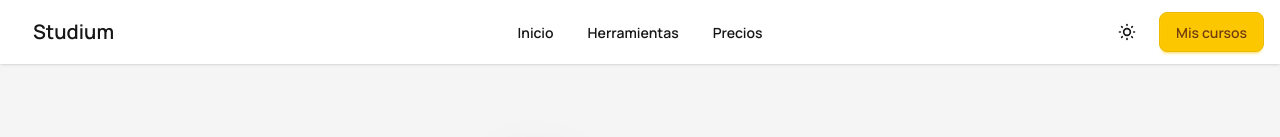
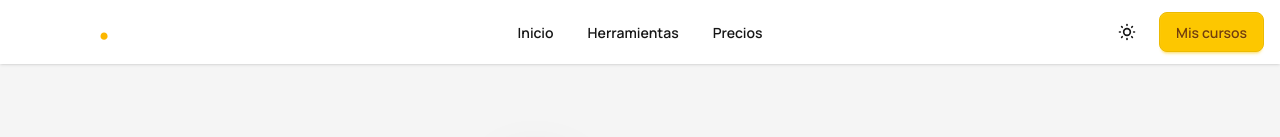
Before and after one commit to yuseflc/studium, a Next.js app: page / in a window 1280 px wide. Shown: the top 137 px of the page. Built offline with nearby package versions, Linux system fonts and the light colour scheme; a web font is replaced by a local one.

Commit message:
[Update] Studium .svg modo oscuro
Falta añadir un .svg negro para que sea visible en el modo claro

```diff
--- a/src/components/ui/Navbars/CourseNavbar.tsx
+++ b/src/components/ui/Navbars/CourseNavbar.tsx
@@ -1,6 +1,7 @@
 import { IconBell, IconMessageCircle, IconX, IconMenu2 } from "@tabler/icons-react";
 import { NOTIFICACIONES, MENSAJES } from "@/seed/data";
 import ThemeSwitcher from "@/components/ThemeSwitcher";
+import Link from "next/link";
 import { getServerSession } from "next-auth/next";
 import { authOptions } from "@/config/auth.config";
 import { connectDB } from "@/lib/database/database";
@@ -78,13 +79,17 @@ export default async function CourseNavbar() {
             */}
             <div className="navbar bg-base-100/80 backdrop-blur-md px-4 h-16 border-b border-base-300 transition-all">
                 {/* Logo/Branding - Lado izquierdo del navbar */}
-                <div className="flex-1">
-                    <a className="btn btn-ghost text-xl text-base-content" href="/">
-                        Studium
-                    </a>
+                <div className="navbar-start">
+                    <Link href="/" className="inline-flex items-center justify-center p-0 leading-none">
+                        <img
+                            src="/img/logo_small_blur.svg"
+                            alt="Studium"
+                            className="block h-4 w-auto"
+                        />
+                    </Link>
                 </div>
 
-                <div className="flex flex-row gap-3 items-center">
+                <div className="navbar-end flex flex-row gap-3 items-center">
                     {/* Theme Switcher - Visible solo en desktop (md:) */}
                     <div className="hidden md:block">
                         <ThemeSwitcher />
--- a/src/components/ui/Navbars/Navbar.tsx
+++ b/src/components/ui/Navbars/Navbar.tsx
@@ -10,8 +10,12 @@ export default function Navbar() {
         <div className="navbar bg-transparent hover:bg-base-100/50 backdrop-blur-sm shadow-sm px-4 top-0 sticky z-50 transition-all h-16">
             {/* Logo */}
             <div className="navbar-start">
-                <Link href="/" className="btn btn-ghost text-xl text-base-content">
-                    Studium
+                <Link href="/" className="inline-flex items-center justify-center p-0 leading-none">
+                    <img
+                        src="/img/logo_small_blur.svg"
+                        alt="Studium"
+                        className="block h-4 w-auto"
+                    />
                 </Link>
             </div>
 
```
Also changed, not shown: public/img/logo_small_blur.svg (added), public/img/studium_blur.svg (added).
